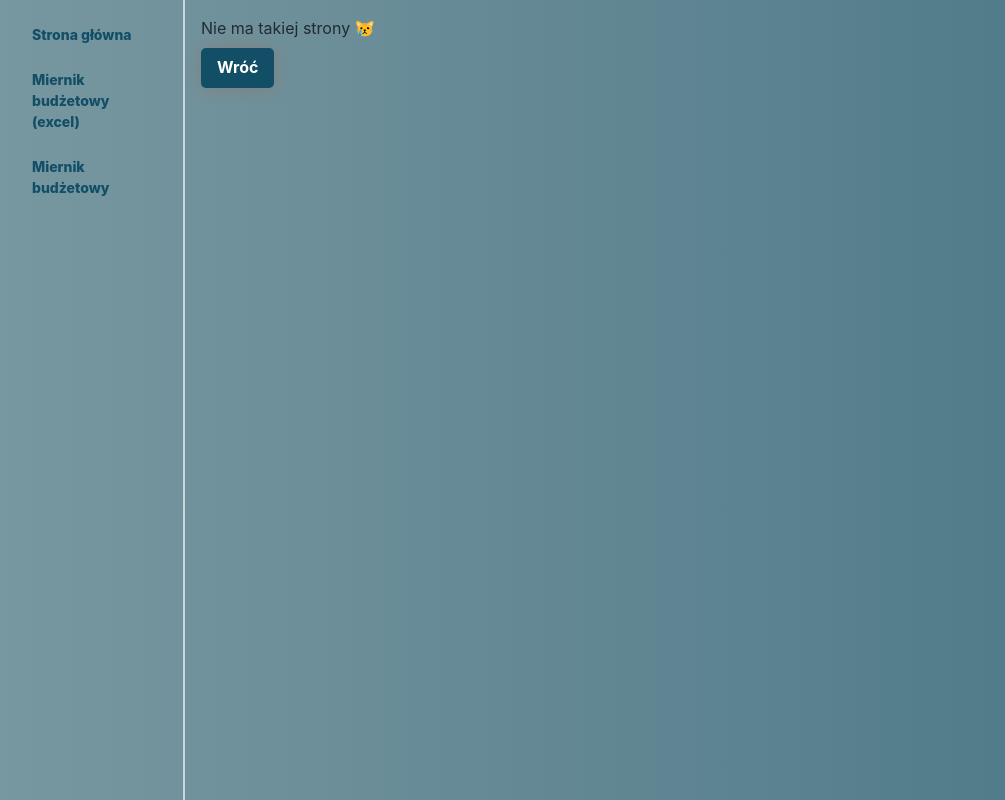
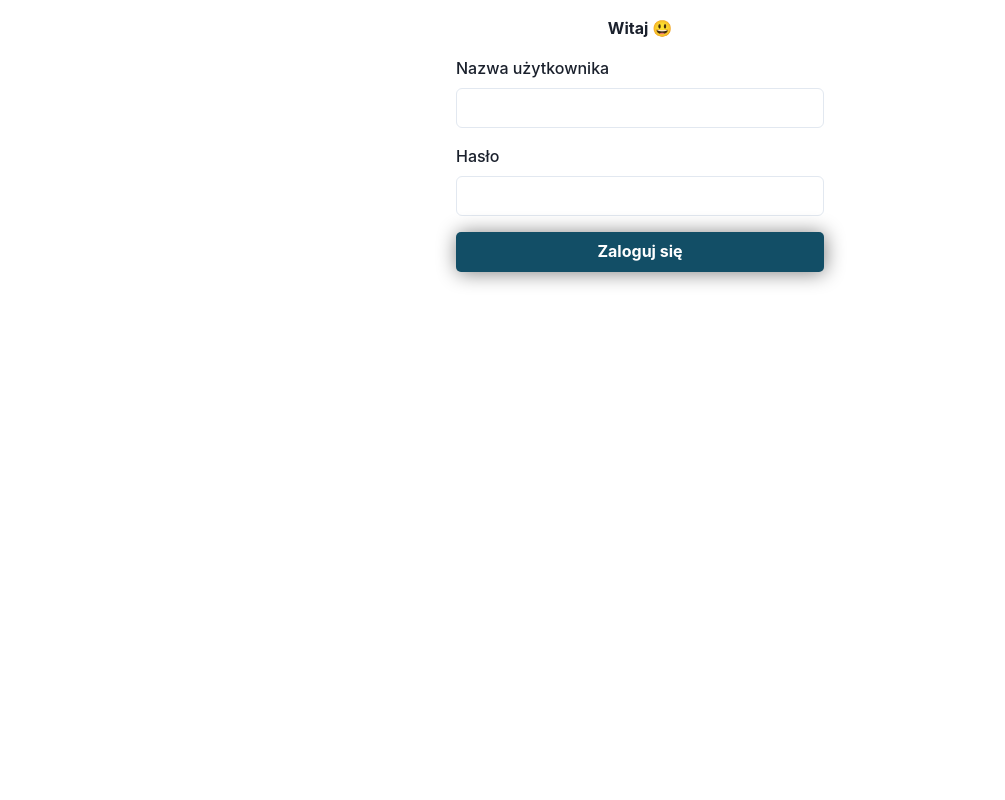
Before and after one commit to Soberek/edureport-app, a React (Vite) app: page /login in a window 1280 px wide. Shown: the whole page, without its empty margins (0-1005 px from the left). Built offline with nearby package versions, Linux system fonts and the light colour scheme.

Commit message:
feat: mock login Auth, protected routes (no fetching user yet)

```diff
--- /dev/null
+++ b/src/components/Login.tsx
@@ -0,0 +1,36 @@
+import { Box, FormLabel, Input, Text } from "@chakra-ui/react";
+import Button from "./Button";
+import { Form, Navigate } from "react-router-dom";
+import { AuthContext } from "../services/Auth";
+import { useContext } from "react";
+
+export const Login = () => {
+  const auth = useContext(AuthContext);
+
+  if (auth.user) return <Navigate to="/miernik-excel" replace />;
+
+  const handleUserLogin = () => {
+    auth.setUser({ user: true });
+  };
+
+  return (
+    <Box p={4} display={`flex`} flexDirection={`column`} maxW={`400px`} mx={`auto`} gap={4}>
+      <Text textAlign={`center`} fontWeight={`bold`}>
+        Witaj 😃
+      </Text>
+      <Form>
+        <Box display={`flex`} flexDir={`column`} gap={4}>
+          <Box>
+            <FormLabel htmlFor="username">Nazwa użytkownika</FormLabel>
+            <Input type="text" id="username" />
+          </Box>
+          <Box>
+            <FormLabel htmlFor="password">Hasło</FormLabel>
+            <Input type="password" id="password" />
+          </Box>
+        </Box>
+      </Form>
+      <Button label={`Zaloguj się`} onClick={() => handleUserLogin()} />
+    </Box>
+  );
+};
--- /dev/null
+++ b/src/components/ProtectedRoutesHOC.tsx
@@ -0,0 +1,9 @@
+import { useContext } from "react";
+import { Navigate, Outlet } from "react-router-dom";
+import { AuthContext } from "../services/Auth";
+
+export const ProtectedRoutesHOC = () => {
+  const auth = useContext(AuthContext);
+
+  return !auth.user ? <Navigate to={"/login"} replace /> : <Outlet />;
+};
--- a/src/main.tsx
+++ b/src/main.tsx
@@ -7,33 +7,63 @@ import ExcelUploader from "./components/pages/miernik_excel/ExcelUploader.tsx";
 import Home from "./components/pages/Home.tsx";
 import { Box, ChakraProvider, extendTheme, Text } from "@chakra-ui/react";
 import Button from "./components/Button.tsx";
+import { Login } from "./components/Login.tsx";
+import { ProtectedRoutesHOC } from "./components/ProtectedRoutesHOC.tsx";
+import { AuthProvider } from "./services/Auth.tsx";
 
 const router = createBrowserRouter([
   {
-    path: "/",
-    element: <AppLayout />,
-    children: [
+    path: "/login",
+    element: <Login />,
+    errorElement: <ErrorPage />
+  },
   {
     path: "/",
-        element: <Home />
-      },
-      {
-        path: "/miernik-excel",
-        element: <ExcelUploader />
+    element: <Home />,
+    errorElement: <ErrorPage />
   },
   {
     path: "*",
     element: (
       <Box p={4}>
         <Text mb={2}>Nie ma takiej strony 😿</Text>
-            <Link to="..">
-              <Button label={`Wróć`} />
+        <Link to="/">
+          <Button label={"Wróć"} />
+        </Link>
+      </Box>
+    ),
+    errorElement: <ErrorPage />
+  },
+  {
+    path: "",
+    element: <ProtectedRoutesHOC />, // Wrap the whole route with protected HOC
+    children: [
+      {
+        path: "/", // Main route
+        element: <AppLayout />,
+        children: [
+          {
+            path: "miernik-excel", // Specific route
+            element: <ExcelUploader />
+          },
+          {
+            path: "*", // Catch-all route for 404
+            element: (
+              <Box p={4}>
+                <Text mb={2}>Nie ma takiej strony 😿</Text>
+                <Link to="/">
+                  <Button label={"Wróć"} />
                 </Link>
               </Box>
             )
           }
-    ],
-    errorElement: <ErrorPage />
+        ]
+      },
+      {
+        path: "*",
+        element: <ErrorPage />
+      }
+    ]
   }
 ]);
 
@@ -68,7 +98,9 @@ const theme = extendTheme({
 createRoot(document.getElementById("root")!).render(
   <StrictMode>
     <ChakraProvider theme={theme}>
+      <AuthProvider>
         <RouterProvider router={router} />
+      </AuthProvider>
     </ChakraProvider>
   </StrictMode>
 );
--- /dev/null
+++ b/src/services/Auth.tsx
@@ -0,0 +1,22 @@
+import { createContext, ReactElement, SetStateAction, useState } from "react";
+
+interface AuthContextI {
+  user: boolean;
+  setUser: React.Dispatch<
+    SetStateAction<{
+      user: boolean;
+    }>
+  >;
+}
+
+const default_auth_context: AuthContextI = { user: false, setUser: () => {} };
+
+const AuthContext = createContext(default_auth_context);
+
+export const AuthProvider = ({ children }: { children: ReactElement }) => {
+  const [user, setUser] = useState({ user: default_auth_context.user });
+
+  return <AuthContext.Provider value={{ user: user.user, setUser }}>{children}</AuthContext.Provider>;
+};
+
+export { AuthContext };
```
Lines whose indentation alone changed are shown as unchanged.
